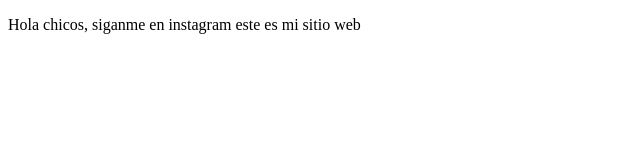
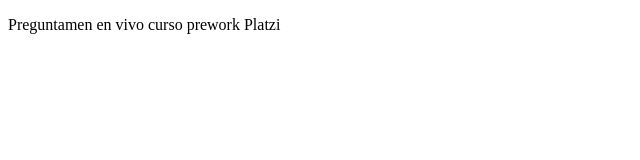
Before and after one commit to Christian052993/proyectoDemoCursoPrework, a plain HTML site: page index.html in a window 1280 px wide. Shown: the whole page, without its empty margins (0-640 px from the left). Drawn offline with Linux system fonts and the light colour scheme.

Commit message:
Cambios prueba

```diff
--- a/index.html
+++ b/index.html
@@ -7,6 +7,6 @@
     <title>Hola Mundo</title>
 </head>
 <body>
-    <p>Hola chicos, siganme en instagram este es mi sitio web</p>
+    <p>Preguntamen en vivo curso prework Platzi</p>
 </body>
 </html>
```
